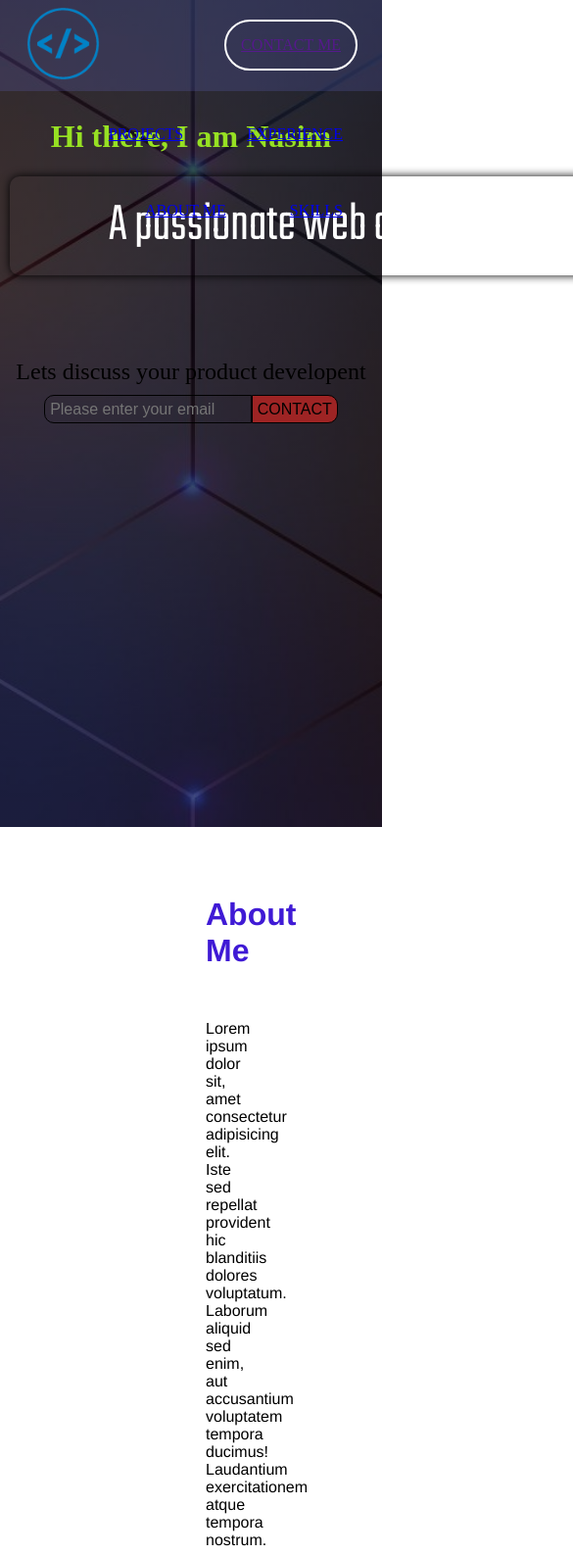
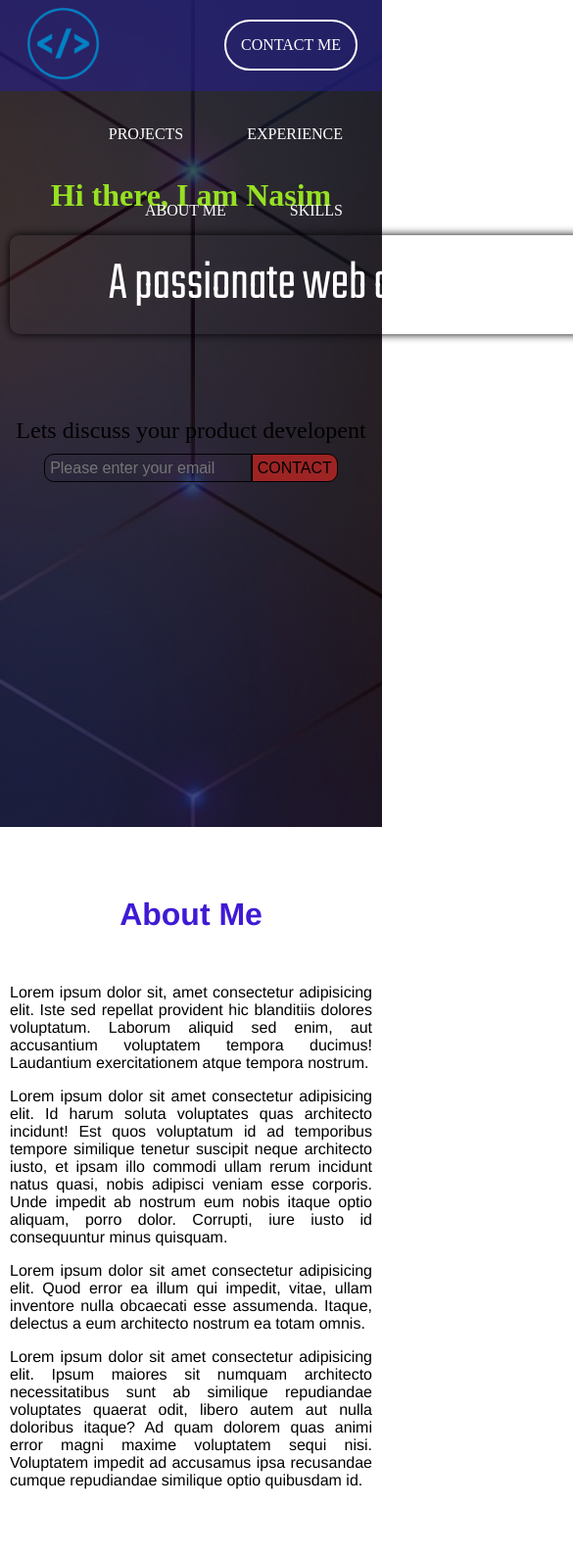
Before and after one commit to N451M4K/my-portfolio, a plain HTML site: page index.html in a window 390 px wide. Shown: the top 1587 px of the page at 98% size, 585 px wide, since content can reach past the window. Drawn offline with Linux system fonts and the light colour scheme; a web font is replaced by a local one.

Commit message:
made a little responsive

```diff
--- a/index.css
+++ b/index.css
@@ -35,7 +35,11 @@ ul{
     padding-inline-start: 0px;
 }
 nav{
-    background: #6769cd38;
+    background-color: #251d9785;
+}
+nav>ul>li>a {
+    text-decoration: none;
+    color: #fff;
 }
 .logo{
     display: inline;
@@ -53,7 +57,7 @@ img{
 .text-container{
     text-align: center;
     padding: 10px;
-    padding-top: 100px;
+    padding-top: 10rem;
 }
 .description{
     font-size: 3.5rem;
@@ -218,8 +222,8 @@ text-align: center;
 }
 
 .skill-heading-description{
-    margin-left: 300px;
-    margin-right:300px;
+    margin-left: 150px;
+    margin-right:150px;
     color: #fff;
     font-family: 'Franklin Gothic Medium', 'Arial Narrow', Arial, sans-serif;
 }
@@ -227,7 +231,7 @@ text-align: center;
     text-align: center;
 }
 .skill-description{
-    text-align: justify;
+    text-align: center;
 }
 .skill-container{
     margin-left: 150px;
@@ -293,3 +297,10 @@ text-align: center;
   width: 100%;
   left:0;
 }
+@media screen and (max-width:700px){
+    .experience-container,.aboutme,.project-description,.diff-container,.diff-heading-description, .skill-container.skill-container, .skill-heading-description{
+        margin-left: auto;
+        margin-right: auto;
+    }
+
+}
--- a/index.html
+++ b/index.html
@@ -26,7 +26,7 @@
         <nav id="navbar">
             <div class="logo" id="img-div"><img src="./images/lpgo-removebg-preview.png" alt="logo image"></div>
             <ul>
-                <li class="contact"><a href="">CONTACT ME</a></li>
+                <li class="contact"><a href="#main">CONTACT ME</a></li>
                 <li><a href="#experience">EXPERIENCE</a></li>
                 <li><a href="#projects">PROJECTS</a></li>
                 <li><a href="#skills">SKILLS</a></li>
```
